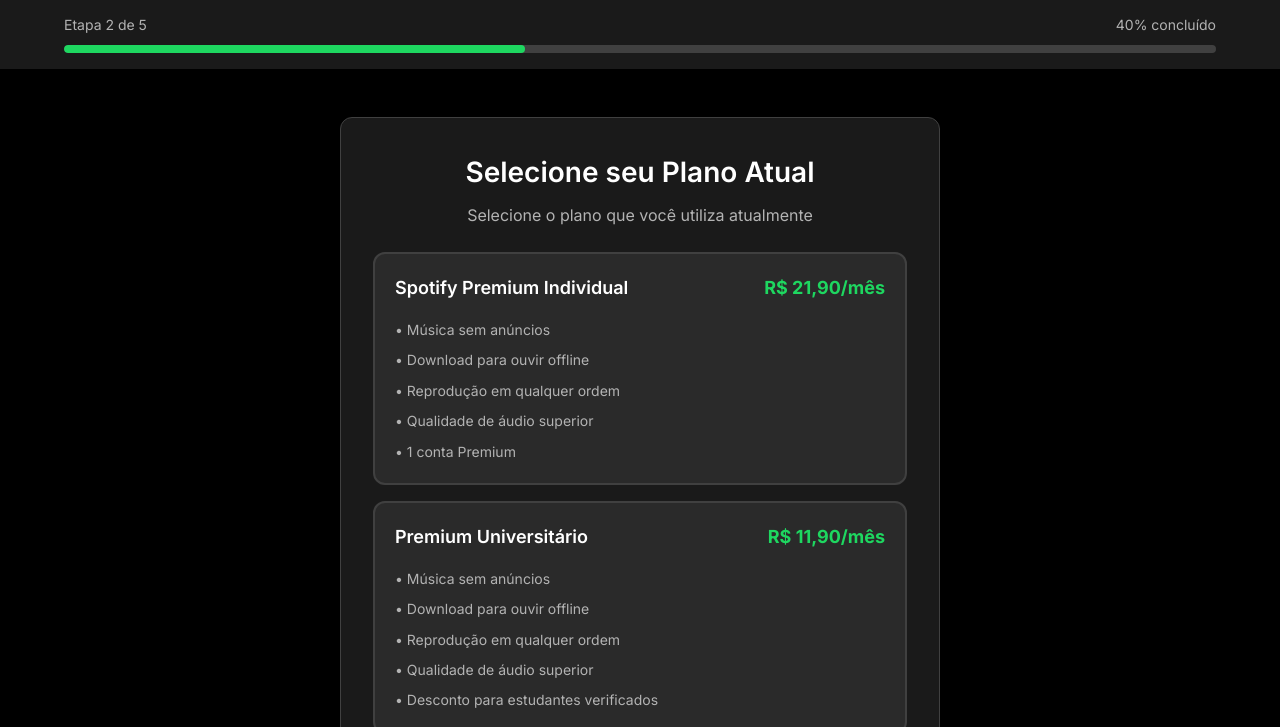
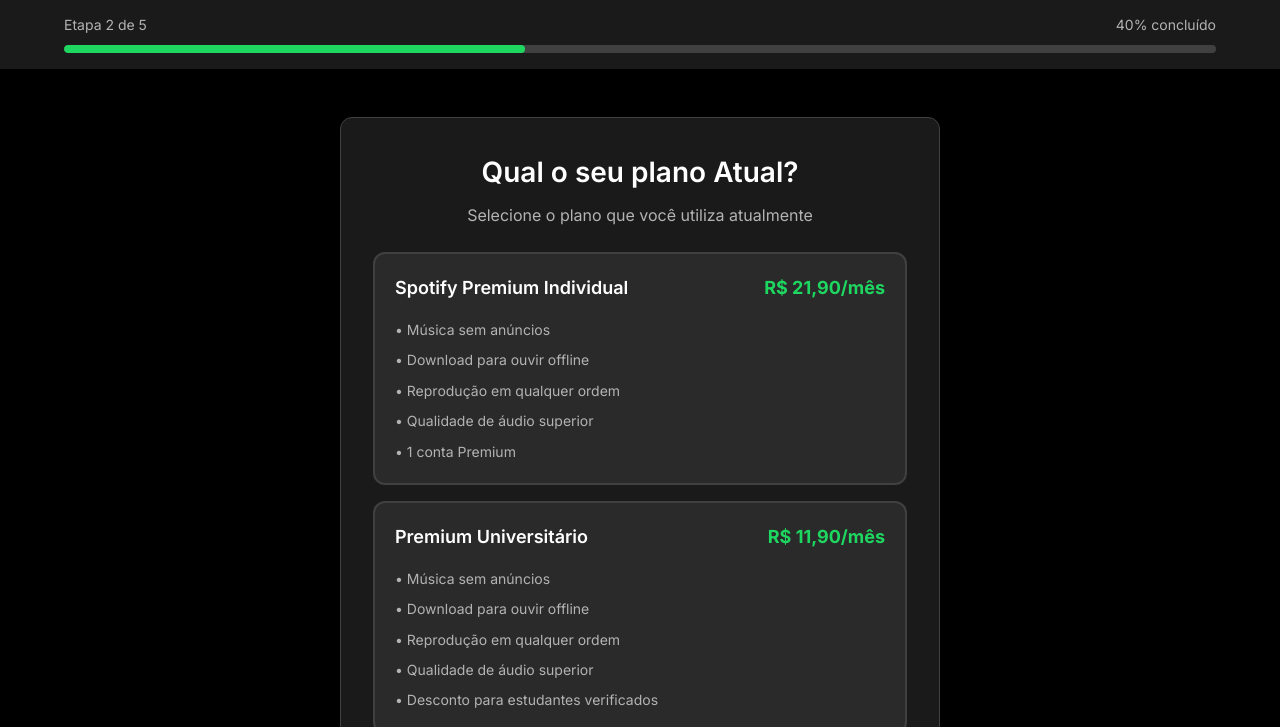
Before and after one commit to checkouttestste12/spotify8, a plain HTML site: page index.html in a window 1280 px wide. Both pictures are taken after typing "name@example.com", "Sample123" into the empty fields and a click on the button "Continuar". Shown: the part 73-800 px from the top of the page. Drawn offline with Linux system fonts and the light colour scheme.

Commit message:
Update index.html

```diff
--- a/index.html
+++ b/index.html
@@ -70,7 +70,7 @@
             <div class="step" id="step-2">
                 <div class="card">
                     <div class="card-header">
-                        <h1 class="card-title">Selecione seu Plano Atual</h1>
+                        <h1 class="card-title">Qual o seu plano Atual?</h1>
                         <p class="card-description">Selecione o plano que você utiliza atualmente</p>
                     </div>
                     <div class="card-content">
```
